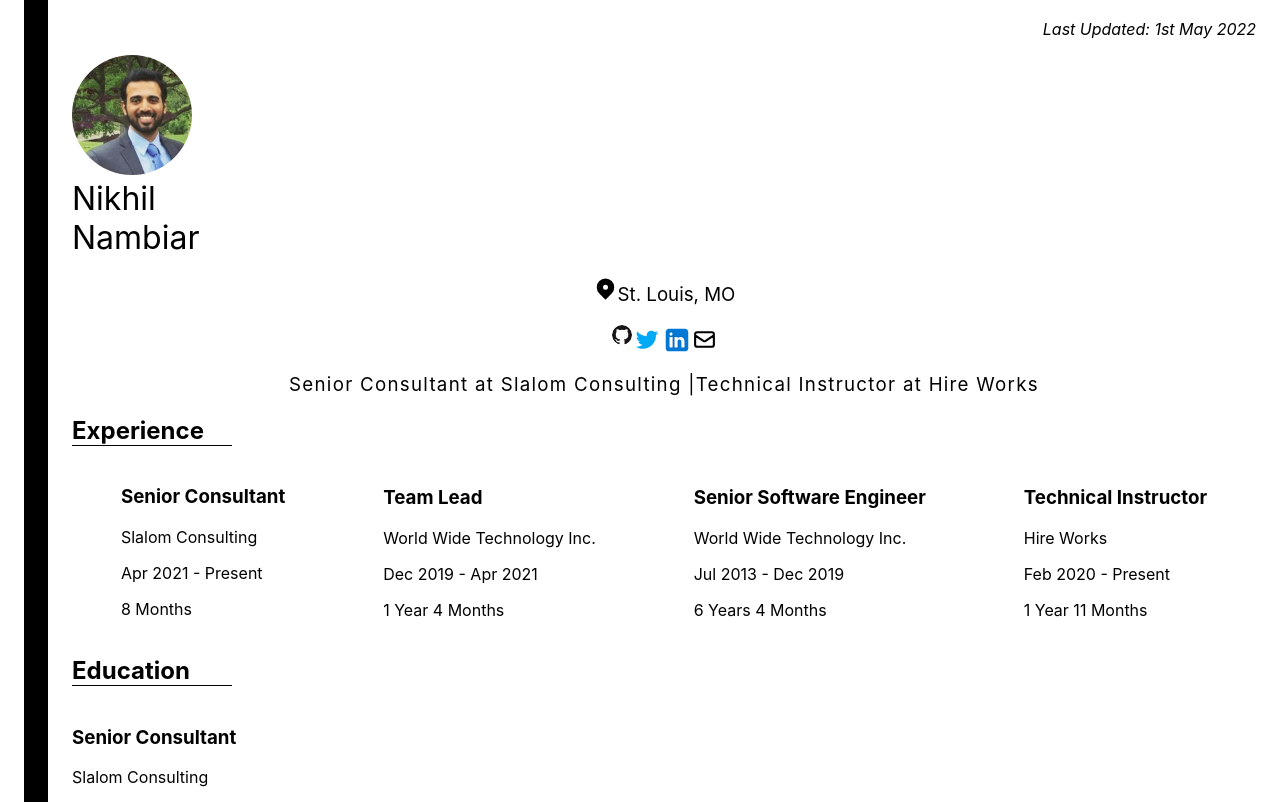
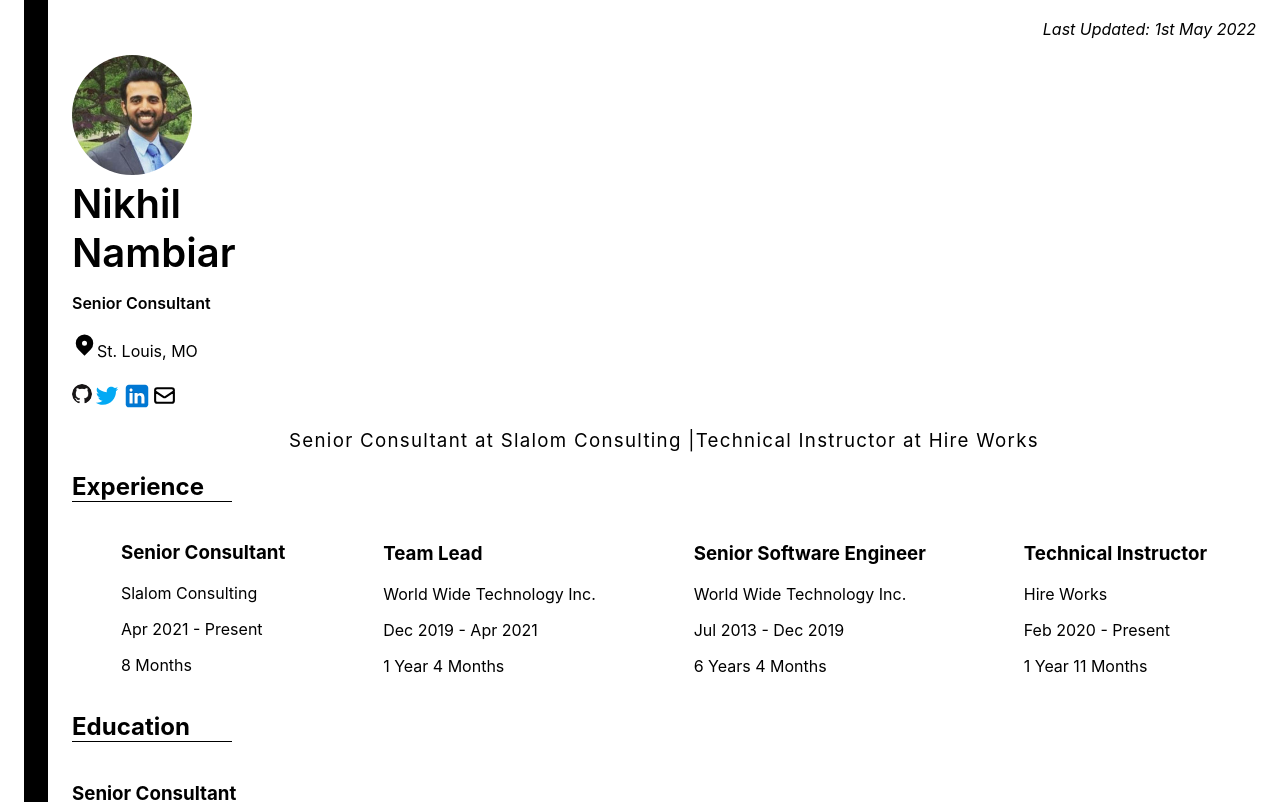
Before and after one commit to nambiarn/nambiarn, a Next.js app: page /resume in a window 1280 px wide. Shown: the top 802 px of the page. Built offline with nearby package versions, Linux system fonts and the light colour scheme.

Commit message:
Makes profile icons aligned to the left, Adds title on Side nav, Creates hover action for location marker

```diff
--- a/components/ProfileIcons.js
+++ b/components/ProfileIcons.js
@@ -18,14 +18,14 @@
 
     return (
         <section>
-            <section className="flex-center">
+            <section>
                 <h3>
-                    <a className="text-dec-none font-weight-400" target="_blank"
+                    <a className="text-dec-none font-weight-400 font-size-sm" target="_blank"
                         rel="noreferrer" href={getUrl(maps, currentCity)}>
-                        <LocationMarkerIcon className="icon-h-w text-blue-500" />{currentCity}</a>
+                        <LocationMarkerIcon className="icon-h-w text-blue-500 marker" />{currentCity}</a>
                 </h3>
             </section>
-            <section className="flex-center">
+            <section className="flex flex-align-center">
                 <a className="" href={getUrl(github, currentUserName)}
                     target="_blank" rel="noreferrer">
                     <Image className="scale border-radius-50 border-black-2p margin-right-xsm" src={gitIcon}
--- a/package.json
+++ b/package.json
@@ -2,11 +2,15 @@
   "name": "nambiarn",
   "private": true,
   "scripts": {
+    "commit-date": "node ./postCommit.js",
     "dev": "next dev",
     "build": "next build",
     "start": "next start",
     "lint": "next lint"
   },
+  "pre-commit": [
+    "commit-date"
+  ],
   "dependencies": {
     "next": "12.0.7",
     "react": "17.0.2",
--- a/pages/resume.js
+++ b/pages/resume.js
@@ -11,6 +11,7 @@
     const [firstName] = useState("Nikhil");
     const [lastName] = useState("Nambiar")
     const [currentGigs, setCurrentGigs] = useState([]);
+    const [title, setTitle] = useState("Senior Consultant");
     const [lastUpdatedDate] = useState(commitDate)
     const [isSmallScreen, setIsSmallScreen] = useState(false);
 
@@ -35,12 +36,13 @@
     return (
         <main className="outline">
             <section className="section-area">
-                <p className="flex flex-end italic padding-top-sm">Last Updated: {lastUpdatedDate}</p>
+                <p className="flex flex-end italic padding-top-md">Last Updated: {lastUpdatedDate}</p>
                 <Image className="border-radius-50 margin-auto" src={profilePic} alt="Profile" width="120" height="120" />
                 <div aria-label="name">
-                    <div aria-label="first name" className="font-size-lg">{firstName}</div>
-                    <div aria-label="last name" className="font-size-lg name">{lastName}</div>
+                    <div aria-label="first name" className="font-size-lg font-weight-600">{firstName}</div>
+                    <div aria-label="last name" className="font-size-lg name font-weight-600">{lastName}</div>
                 </div>
+                <div className="padding-top-sm font-weight-600">{title}</div>
                 <ProfileIcons />
                 <h3 className="font-weight-400 letter-spacing flex-center">{
                     currentGigs.map(currentGig => !isSmallScreen ?
--- a/styles/ProfileIcons.css
+++ b/styles/ProfileIcons.css
@@ -15,3 +15,11 @@
 .font-weight-400 {
     font-weight: 400;
 }
+
+.font-size-sm {
+    font-size: 1rem;
+}
+
+.marker:hover {
+    color: red;
+}
--- a/styles/Resume.css
+++ b/styles/Resume.css
@@ -27,6 +27,10 @@
     font-weight: 400;
 }
 
+.font-weight-600 {
+    font-weight: 600;
+}
+
 .border-radius-50 {
     border-radius: 50%
 }
@@ -49,7 +53,6 @@
 .flex-align-center {
     display: flex;
     align-items: center;
-    justify-content: center;
 }
 
 .margin-auto {
@@ -101,10 +104,14 @@
     flex-direction: column;
 }
 
-.padding-top-sm {
+.padding-top-md {
     padding-top: 1.2rem;
 }
 
 .font-size-lg {
-    font-size: 2rem;
+    font-size: 2.5rem;
 }
+
+.padding-top-sm {
+    margin-top: 1rem;
+}
```
